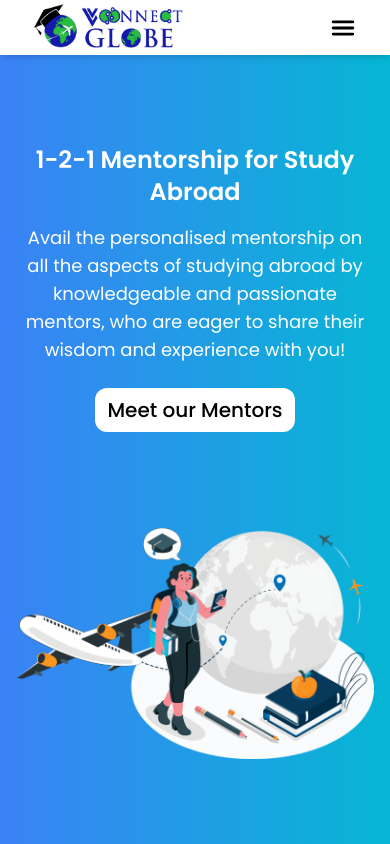
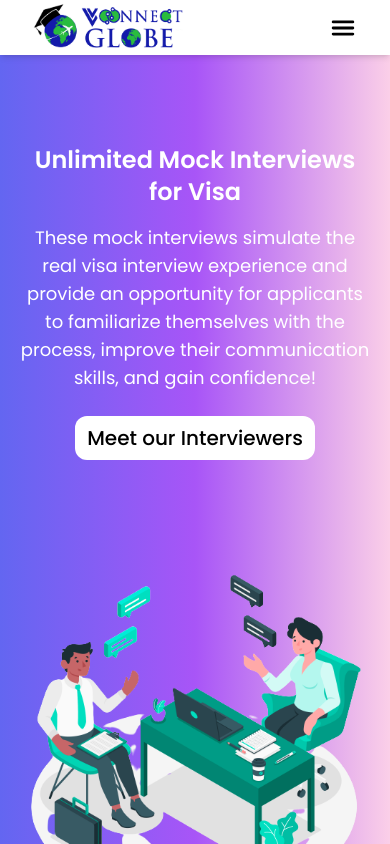
Before and after one commit to shaikahmadnawaz/vconnectglobe, a React (Create React App) app: page / in a window 390 px wide. Shown: the top 844 px of the page. Built offline with nearby package versions, Linux system fonts and the light colour scheme.

Commit message:
added link to new page for mentors removed filter option in homepage

```diff
--- a/src/components/Hero.js
+++ b/src/components/Hero.js
@@ -21,7 +21,7 @@ const heroData = [
     buttonText: "Meet our Interviewers",
     buttonLink: "#Interview",
     image: HeroImage3,
-    backgroundColor: "from-green-600 to-green-400", // Add background color
+    backgroundColor: "bg-gradient-to-r from-indigo-500 via-purple-500 to-pink-200" // Add background color
   },
   // Add more hero sections as needed
 ];
@@ -32,7 +32,7 @@ function Hero() {
   useEffect(() => {
     const timer = setInterval(() => {
       setActiveHeroIndex((prevIndex) => (prevIndex + 1) % heroData.length);
-    }, 10000);
+    }, 2000);
 
     return () => clearInterval(timer);
   }, []);
--- a/src/components/Mentors.js
+++ b/src/components/Mentors.js
@@ -2,6 +2,7 @@ import React, { useState } from "react";
 import StarRating from "./StarRating";
 import mentorsData from "../Data/mentorsData";
 import sortMentors from "./utils/sortMentors";
+import { Link } from "react-router-dom";
 
 const Mentors = () => {
   const [selectedCountry, setSelectedCountry] = useState("");
@@ -54,11 +55,11 @@ const Mentors = () => {
   return (
     <section
       id="mentors"
-      className="container md:px-14 mx-auto px-4 py-8 md:mt-28"
+      className="container md:px-14 mx-auto py-8 md:mt-28 grid gap-y-10"
     >
-      <h2 className="text-2xl font-bold mb-5 text-center">Featured Mentors</h2>
+      <h2 className="text-2xl font-bold mb-10 text-center">Featured Mentors</h2>
 
-      <div class="flex flex-col md:flex-row items-center justify-center mb-10  p-5 gap-x-11">
+      {/* <div class="flex flex-col md:flex-row items-center justify-center mb-10  p-5 gap-x-11">
         <label class="mr-2 mb-2 md:mb-0 font-medium text-2xl">Filter by:</label>
 
         <div class="relative mb-2 md:mb-0 md:mr-4">
@@ -126,7 +127,7 @@ const Mentors = () => {
             </svg>
           </div>
         </div>
-      </div>
+      </div> */}
 
       <div className="grid lg:gap-x-9 grid-cols-1 md:grid-cols-2 lg:grid-cols-3 gap-x-32 gap-y-20 mx-4">
         {filteredData.map((mentor, index) => {
@@ -173,7 +174,11 @@ const Mentors = () => {
             </div>
           );
         })}
+
       </div>
+      <div className="flex items-center justify-center mt-10">
+						<Link to={"/mentorspage"}><button type="submit" className="focus:outline-none text-white bg-purple-700 hover:bg-purple-800 focus:ring-4 focus:ring-purple-300 font-medium rounded-lg text-lg px-10 py-3 mb-2 dark:bg-purple-600 dark:hover:bg-purple-700 dark:focus:ring-purple-900">View More Mentors</button></Link>
+			</div>
     </section>
   );
 };
--- a/src/components/MentorsPage.js
+++ b/src/components/MentorsPage.js
@@ -49,7 +49,7 @@ const MentorsPage = () => {
     <div className="pt-24">
       <Navbar />
       {/* filter and mentor cards */}
-      <section>
+      <section id="#mentors">
 				<h3 className="text-center text-2xl font-bold m-3">Filter by your choice</h3>
         {/* Filter options */}
 				<form onSubmit={handleSubmit}>
@@ -116,8 +116,9 @@ const MentorsPage = () => {
 					{/* Filter button */}
 
         </div>
-				<div className="flex items-center justify-center mt-5">
+				<div className="flex items-center justify-center mt-5 gap-x-4">
 						<button type="submit" className="focus:outline-none text-white bg-purple-700 hover:bg-purple-800 focus:ring-4 focus:ring-purple-300 font-medium rounded-lg text-lg px-10 py-3 mb-2 dark:bg-purple-600 dark:hover:bg-purple-700 dark:focus:ring-purple-900">Filter</button>
+            <button type="button" className="focus:outline-none text-white bg-purple-700 hover:bg-purple-800 focus:ring-4 focus:ring-purple-300 font-medium rounded-lg text-lg px-10 py-3 mb-2 dark:bg-purple-600 dark:hover:bg-purple-700 dark:focus:ring-purple-900">Reset</button>
 				</div>
 				</form>
         {/* Mentor cards */}
```
